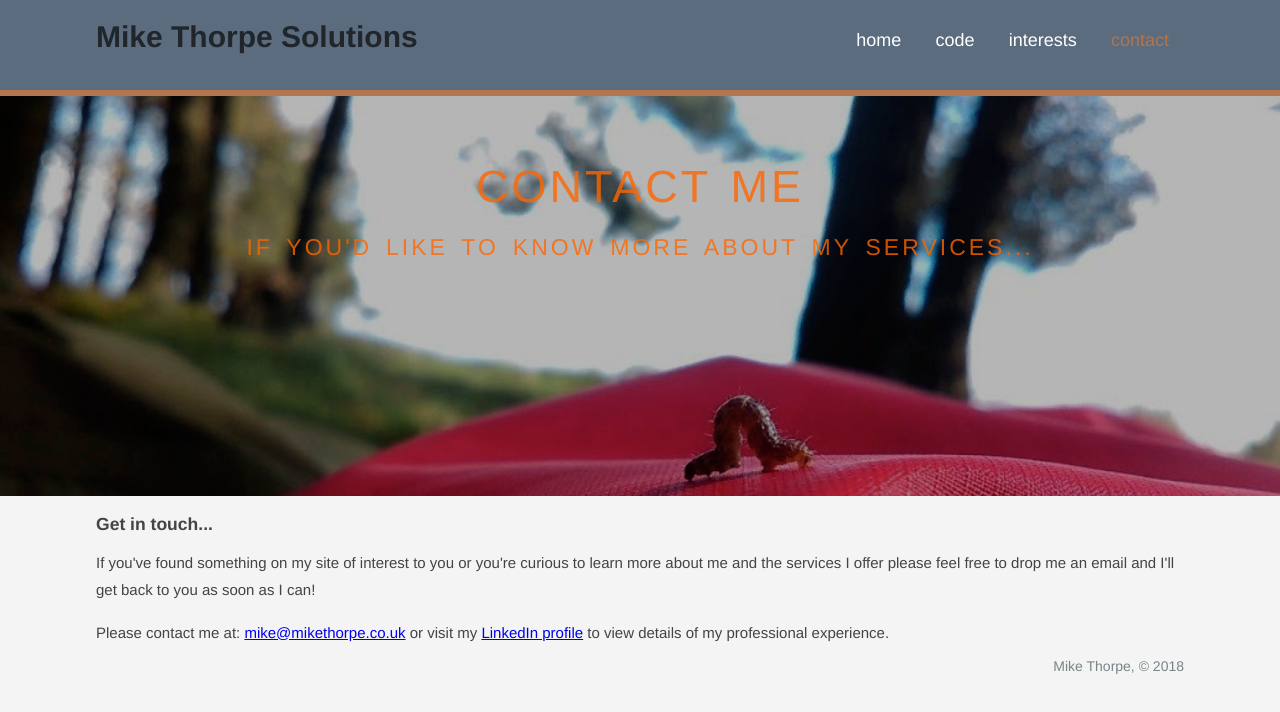
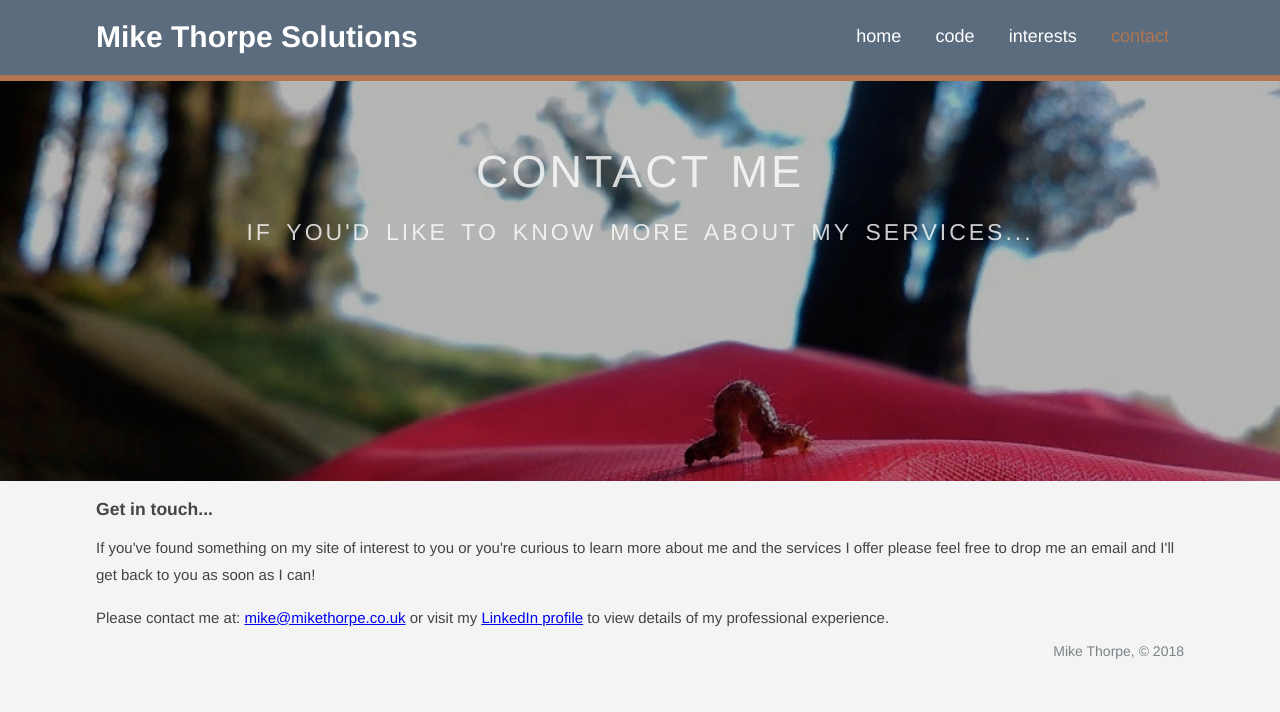
Before and after one commit to mikethorpe/personal_website, a plain HTML site: page contact.html in a window 1280 px wide. Drawn offline with Linux system fonts and the light colour scheme.

Commit message:
Improving styling

```diff
--- a/css/styles.css
+++ b/css/styles.css
@@ -39,6 +39,11 @@ body {
 
 }
 
+/* Hide scrollbar so as not to effect page width*/
+::-webkit-scrollbar {
+display: none;
+}
+
 /*
 local rules---------------------------------------------------------------------
 
@@ -65,18 +70,20 @@ local rules---------------------------------------------------------------------
 
    padding-top: 10px;
    /* prevent header shrinking below content height when browser resized */
-   min-height: 80px;
+   min-height: 65px;
    overflow: auto;
  }
 
 header .branding {
   display: inline-block;
   float: left;
+
+
 }
 
 header h1 {
   text-align: center;
-  color: #20262c;
+  color: white;
 }
 
 header .style-mt {
@@ -87,7 +94,7 @@ header nav {
   display: inline-block;
   font-weight: 400;
   float: right;
-  margin-top: 14px;
+  margin-top: 10px;
 
 }
 
@@ -176,10 +183,6 @@ header .current-page {
   background-image: url("../images/caterpillar_bivvy.jpg");
 }
 
-#contactshowcase p {
-  color: #ff6600;
-}
-
 #contact-tagline {
   font-size: 23px;
 }
```
